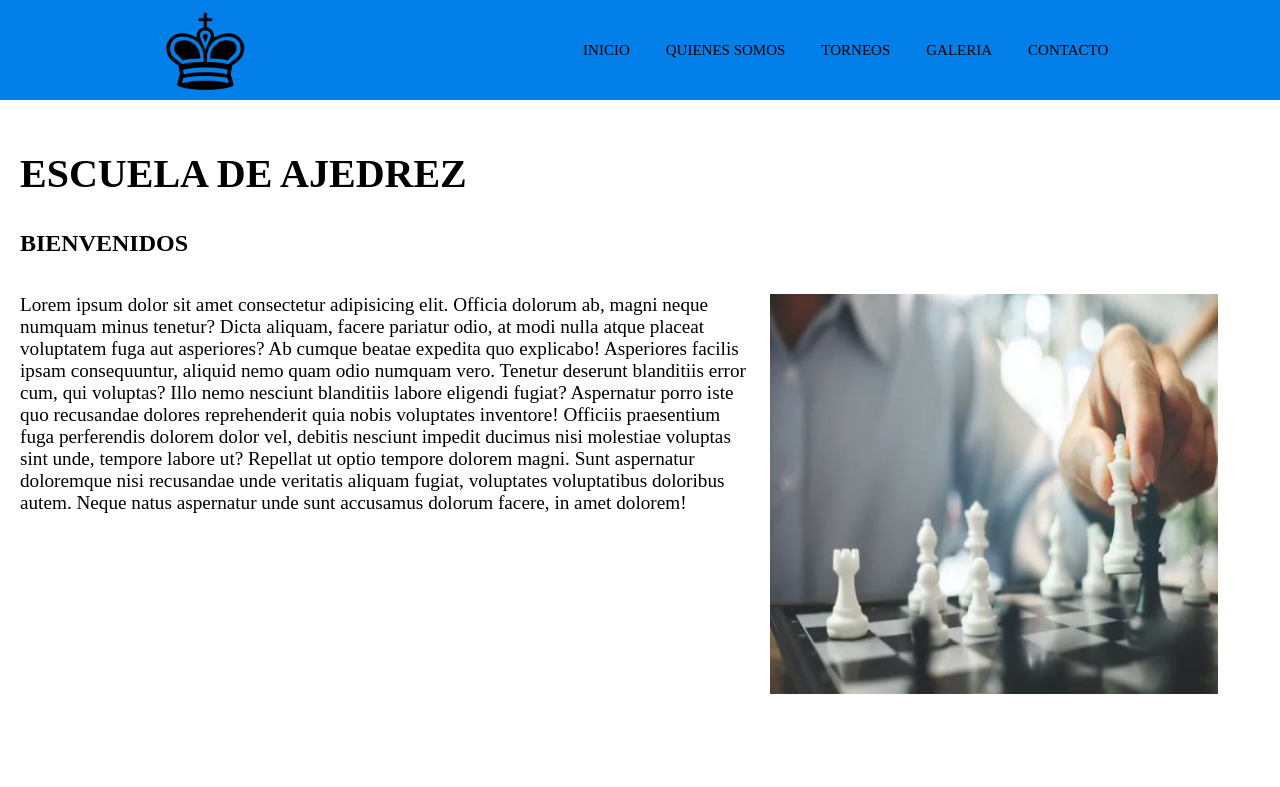
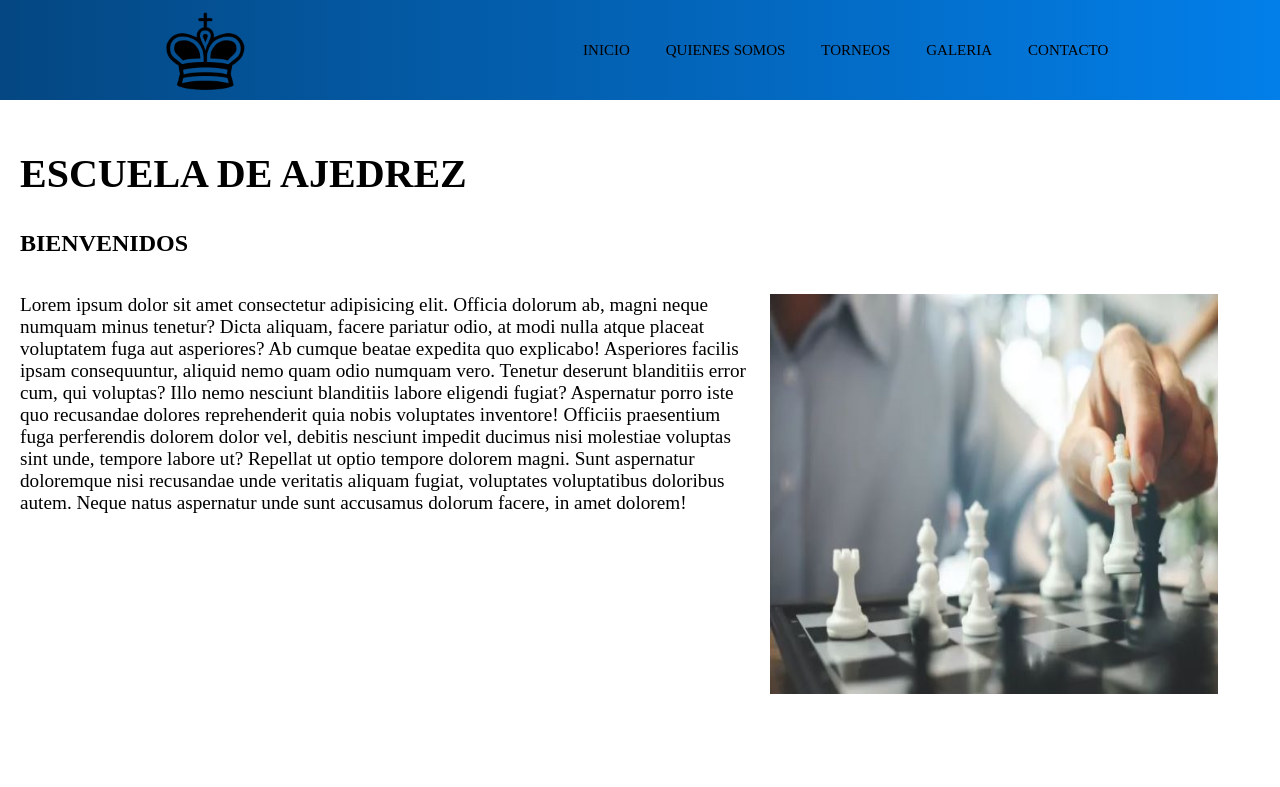
Before and after one commit to HectorAlzaga/mi_repositorio, a plain HTML site: page index.html in a window 1280 px wide. Shown: the top 787 px of the page. Drawn offline with Linux system fonts and the light colour scheme.

Commit message:
se agrego gradiente en header

```diff
--- a/css/style.css
+++ b/css/style.css
@@ -7,7 +7,9 @@
 .header{
     display: flex;
     height: 100px;
-    background-color: #027fe9;
+    /* background-color: #027fe9; */
+    /*USO DE GRADIENTE*/
+    background-image: linear-gradient(to left, #027fe9, #044782);
     flex-wrap: wrap;
     justify-content: space-around;
     align-items: center;
```
